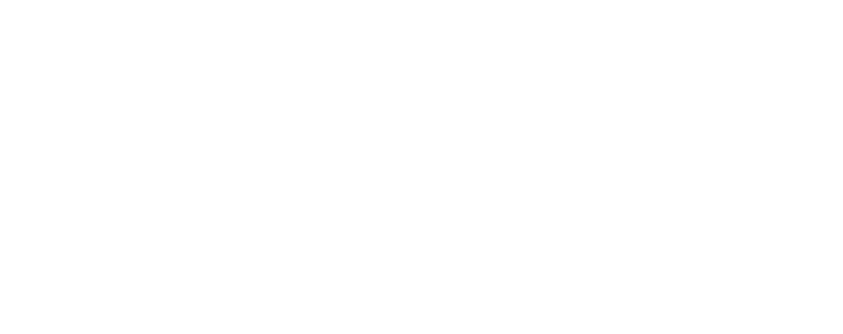
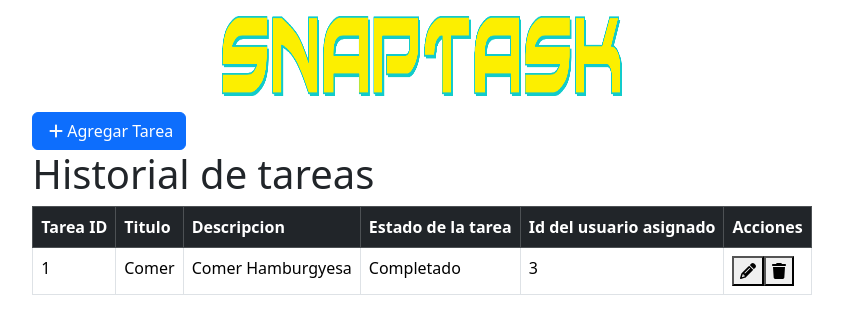
Before and after one commit to luis920/todoList, a React (Vite) app: page /Tareas in a window 1280 px wide. Before the commit this address had no page. Shown: the top 334 px of the page, without its empty margins (218-1061 px from the left). Built offline with nearby package versions, Linux system fonts and the light colour scheme.

Commit message:
se empezo a trabajar en la vista tareas

```diff
--- a/package.json
+++ b/package.json
@@ -10,10 +10,14 @@
     "preview": "vite preview"
   },
   "dependencies": {
+    "@fortawesome/fontawesome-svg-core": "^6.7.2",
+    "@fortawesome/free-solid-svg-icons": "^6.7.2",
+    "@fortawesome/react-fontawesome": "^0.2.2",
     "bootstrap": "^5.3.5",
     "react": "^19.0.0",
     "react-dom": "^19.0.0",
-    "react-router-dom": "^7.5.3"
+    "react-router-dom": "^7.5.3",
+    "sweetalert2": "^11.19.1"
   },
   "devDependencies": {
     "@eslint/js": "^9.22.0",
--- a/src/App.jsx
+++ b/src/App.jsx
@@ -2,6 +2,7 @@
 import { Routes, Route, useLocation } from "react-router-dom";
 import injectContext from "./Frontend/store/appContext";
 import Register from "./Frontend/paginas/Register";
+import Task from "./Frontend/paginas/Task";
 
 function App() {
   const location = useLocation();
@@ -11,6 +12,7 @@
       <Routes>
         <Route index path="/" element={<Home />} />
         <Route path="/registro" element={<Register />} />
+        <Route path="/Tareas" element={<Task />} />
       </Routes>
     </div>
   );
--- /dev/null
+++ b/src/Frontend/paginas/Task.jsx
@@ -0,0 +1,72 @@
+import logo from "../imagenes/logo.png";
+import { FontAwesomeIcon } from "@fortawesome/react-fontawesome";
+import { faPlus, faPencil, faTrash } from "@fortawesome/free-solid-svg-icons";
+
+const Task = () => {
+  const Tareas = [
+    {
+      Id: 1,
+      Titulo: "Comer",
+      Descripcion: "Comer Hamburgyesa",
+      Estado: "Completado",
+      Usuario_Id: 3,
+    },
+  ];
+  return (
+    <div className="d-flex justify-content-center flex-column align-items-center mt-3">
+      <img src={logo} alt="logo" className="imgLogo    " />
+      <div className="mb-4">
+        <button className="btn btn-primary mt-3">
+          <FontAwesomeIcon
+            className="icon-sidebar text-light mx-1"
+            icon={faPlus}
+          />
+          Agregar Tarea
+        </button>
+
+        {/* Tabla de Tareas */}
+        <div className="table-responsive">
+          <h1 className="">Historial de tareas</h1>
+          <table className="table table-bordered bg-light">
+            <thead className="table-dark ">
+              <tr>
+                <th>Tarea ID</th>
+                <th>Titulo</th>
+                <th>Descripcion</th>
+                <th>Estado de la tarea</th>
+                <th>Id del usuario asignado</th>
+                <th>Acciones</th>
+              </tr>
+            </thead>
+            <tbody>
+              {Tareas.map((tarea) => (
+                <tr key={tarea.Id}>
+                  <td>{tarea.Id}</td>
+                  <td>{tarea.Titulo}</td>
+                  <td>{tarea.Descripcion}</td>
+                  <td>{tarea.Estado}</td>
+                  <td>{tarea.Usuario_Id}</td>
+                  <td>
+                    <button className="Btn">
+                      <FontAwesomeIcon
+                        className="icon-actions-pen"
+                        icon={faPencil}
+                      />
+                    </button>
+                    <button className="Btn">
+                      <FontAwesomeIcon
+                        className="icon-actions-trash"
+                        icon={faTrash}
+                      />
+                    </button>
+                  </td>
+                </tr>
+              ))}
+            </tbody>
+          </table>
+        </div>
+      </div>
+    </div>
+  );
+};
+export default Task;
```
Also changed, not shown: 1 other file (tests, documents, lock files or other folders).
